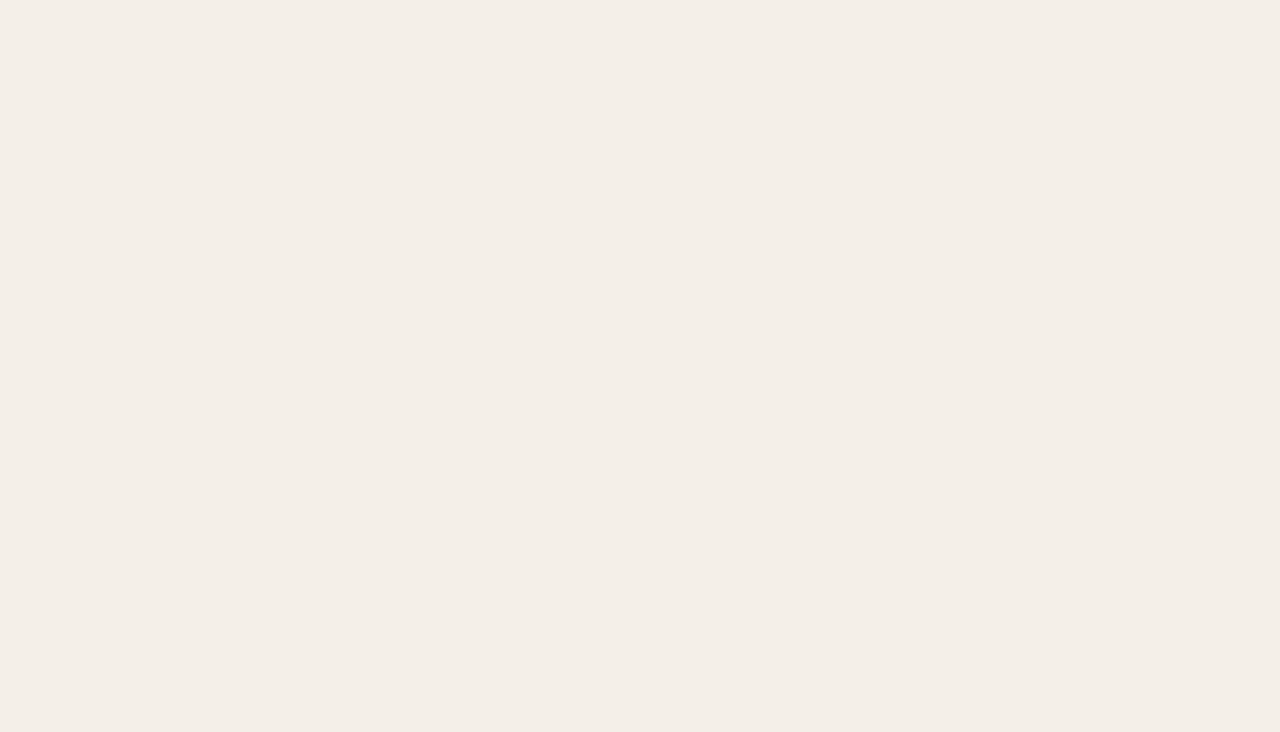
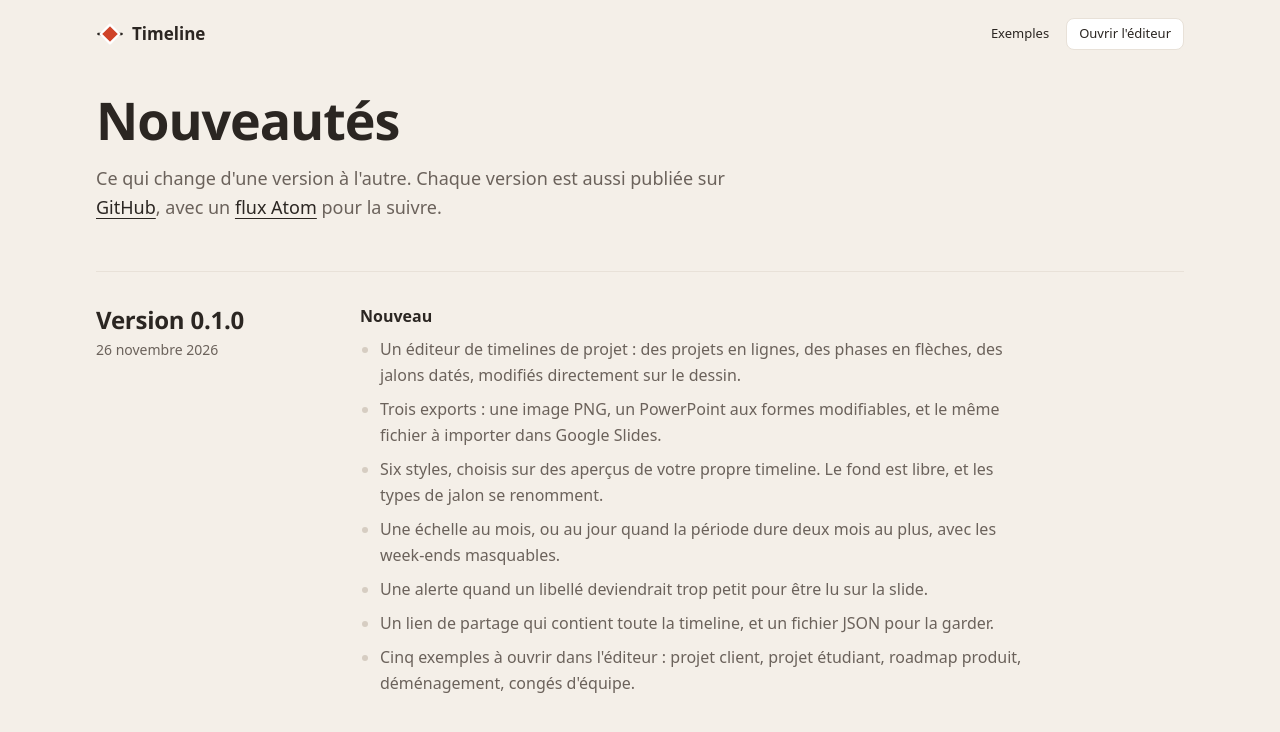
Before and after one commit to csanchez-jetdev/timeline, a Nuxt app: page /nouveautes in a window 1280 px wide. Before the commit this address had no page. Shown: the top 732 px of the page. Built offline with nearby package versions, Linux system fonts and the light colour scheme.

Commit message:
feat: ajoute le journal des nouveautés et numérote la version 0.1.0

```diff
--- a/app/pages/index.vue
+++ b/app/pages/index.vue
@@ -85,6 +85,7 @@ const GESTES = [
       <span class="flex items-center gap-2"><BrandMark class="size-5" /> Timeline</span>
       <span>Exports PNG, PowerPoint et Google Slides. Aucun compte.</span>
       <a href="https://github.com/csanchez-jetdev/timeline" target="_blank" rel="noopener" class="ml-auto underline-offset-4 hover:text-ink hover:underline">Code source sur GitHub</a>
+      <NuxtLink to="/nouveautes" class="underline-offset-4 hover:text-ink hover:underline">Nouveautés</NuxtLink>
       <NuxtLink to="/editeur" class="underline-offset-4 hover:text-ink hover:underline">Ouvrir l'éditeur</NuxtLink>
     </footer>
   </div>
--- /dev/null
+++ b/app/pages/nouveautes.vue
@@ -0,0 +1,50 @@
+<script setup lang="ts">
+import { NOUVEAUTES } from '~/utils/nouveautes'
+
+useSeoMeta({
+  title: 'Nouveautés | Timeline',
+  description: 'Ce qui change dans Timeline, d\'une version à l\'autre.',
+})
+
+// Prérendue : la date s'écrit au build, en UTC pour ne pas glisser d'un jour selon le fuseau.
+const date = new Intl.DateTimeFormat('fr-FR', { dateStyle: 'long', timeZone: 'UTC' })
+const RUBRIQUES = [
+  { key: 'nouveau', titre: 'Nouveau' },
+  { key: 'ameliore', titre: 'Amélioré' },
+  { key: 'corrige', titre: 'Corrigé' },
+] as const
+const REPO = 'https://github.com/csanchez-jetdev/timeline'
+// Espace insécable devant « : ; ! ? » : la ponctuation ne passe pas seule à la ligne.
+const insecable = (s: string) => s.replace(/ (?=[:;!?»])|(?<=«) /g, ' ')
+</script>
+
+<template>
+  <div class="min-h-dvh bg-ground font-sans text-ink antialiased">
+    <SiteHeader />
+
+    <main class="mx-auto max-w-6xl px-5 pt-6 pb-16 sm:px-8">
+      <h1 class="font-display text-[clamp(2rem,4.5vw,3.25rem)] leading-[1.08] font-bold tracking-[-0.02em]">Nouveautés</h1>
+      <p class="mt-4 max-w-2xl text-lg leading-relaxed text-muted">
+        Ce qui change d'une version à l'autre. Chaque version est aussi publiée sur
+        <a :href="`${REPO}/releases`" class="text-ink underline underline-offset-4 hover:text-accent">GitHub</a>,
+        avec un <a :href="`${REPO}/releases.atom`" class="text-ink underline underline-offset-4 hover:text-accent">flux Atom</a>
+        pour la suivre.
+      </p>
+
+      <article v-for="v in NOUVEAUTES" :key="v.version" class="mt-12 grid gap-x-10 gap-y-4 border-t border-line pt-8 md:grid-cols-[14rem_1fr]">
+        <header>
+          <h2 class="font-display text-2xl font-bold tracking-[-0.01em]">Version {{ v.version }}</h2>
+          <p class="mt-1 text-sm text-muted"><time :datetime="v.date">{{ date.format(new Date(`${v.date}T00:00:00Z`)) }}</time></p>
+        </header>
+        <div class="flex max-w-2xl flex-col gap-6">
+          <section v-for="r in RUBRIQUES.filter(r => v[r.key]?.length)" :key="r.key">
+            <h3 class="font-semibold">{{ r.titre }}</h3>
+            <ul class="mt-2 flex list-disc flex-col gap-2 pl-5 leading-relaxed text-muted marker:text-line-strong">
+              <li v-for="item in v[r.key]" :key="item">{{ insecable(item) }}</li>
+            </ul>
+          </section>
+        </div>
+      </article>
+    </main>
+  </div>
+</template>
--- /dev/null
+++ b/app/utils/nouveautes.ts
@@ -0,0 +1,29 @@
+/**
+ * Le journal des nouveautés, de la version la plus récente à la plus ancienne, affiché par
+ * la page /nouveautes. Une entrée se lit sans connaître le code : elle dit ce qui change
+ * pour la personne qui utilise l'outil. Publier une version : voir le README.
+ */
+export interface Version {
+  version: string
+  /** Date de publication, AAAA-MM-JJ. */
+  date: string
+  nouveau?: string[]
+  ameliore?: string[]
+  corrige?: string[]
+}
+
+export const NOUVEAUTES: Version[] = [
+  {
+    version: '0.1.0',
+    date: '2026-11-26',
+    nouveau: [
+      'Un éditeur de timelines de projet : des projets en lignes, des phases en flèches, des jalons datés, modifiés directement sur le dessin.',
+      'Trois exports : une image PNG, un PowerPoint aux formes modifiables, et le même fichier à importer dans Google Slides.',
+      'Six styles, choisis sur des aperçus de votre propre timeline. Le fond est libre, et les types de jalon se renomment.',
+      'Une échelle au mois, ou au jour quand la période dure deux mois au plus, avec les week-ends masquables.',
+      'Une alerte quand un libellé deviendrait trop petit pour être lu sur la slide.',
+      'Un lien de partage qui contient toute la timeline, et un fichier JSON pour la garder.',
+      'Cinq exemples à ouvrir dans l\'éditeur : projet client, projet étudiant, roadmap produit, déménagement, congés d\'équipe.',
+    ],
+  },
+]
--- a/nuxt.config.ts
+++ b/nuxt.config.ts
@@ -10,7 +10,7 @@ export default defineNuxtConfig({
   // dans le navigateur : la timeline ne quitte jamais le poste, le lien la
   // porte dans son fragment.
   routeRules: { '/editeur': { ssr: false } },
-  nitro: { prerender: { routes: ['/', '/editeur', ...EXEMPLES.map(e => `/exemples/${e.slug}`)] } },
+  nitro: { prerender: { routes: ['/', '/editeur', '/nouveautes', ...EXEMPLES.map(e => `/exemples/${e.slug}`)] } },
   runtimeConfig: {
     public: {
       rybbitSiteId: '', // NUXT_PUBLIC_RYBBIT_SITE_ID
--- a/package.json
+++ b/package.json
@@ -1,5 +1,6 @@
 {
   "name": "timeline",
+  "version": "0.1.0",
   "type": "module",
   "private": true,
   "license": "AGPL-3.0-only",
--- a/scripts/check.ts
+++ b/scripts/check.ts
@@ -11,7 +11,9 @@ import { decodeTimeline, encodeTimeline, HASH_PREFIX } from '../app/utils/share.
 import { contrast } from '../app/utils/styles.ts'
 import { sameRef } from '../app/utils/svg.ts'
 import { EXEMPLE, EXEMPLES } from '../app/utils/exemples.ts'
-import { bounds, fromDay, normalizeTimeline, STYLES, type Timeline, TimelineError, toDay } from '../app/utils/timeline.ts'
+import { NOUVEAUTES } from '../app/utils/nouveautes.ts'
+import pkg from '../package.json' with { type: 'json' }
+import { bounds, fromDay, isDate, normalizeTimeline, STYLES, type Timeline, TimelineError, toDay } from '../app/utils/timeline.ts'
 
 const clone = <T>(v: T): T => structuredClone(v)
 const TODAY = '2026-11-25'
@@ -159,6 +161,19 @@ for (const [name, t] of cas) for (const style of STYLES) {
 }
 console.log('mise en page : ok')
 
+// Le journal des nouveautés : versions uniques et datées, la plus récente en tête, égale à package.json.
+{
+  const versions = NOUVEAUTES.map(v => v.version)
+  assert.equal(new Set(versions).size, versions.length, 'version en double')
+  assert.equal(versions[0], pkg.version, 'la première entrée doit porter la version de package.json')
+  for (const [i, v] of NOUVEAUTES.entries()) {
+    assert.ok(isDate(v.date), `${v.version} : date invalide`)
+    assert.ok(i === 0 || NOUVEAUTES[i - 1]!.date >= v.date, `${v.version} : les versions vont de la plus récente à la plus ancienne`)
+    assert.ok(v.nouveau?.length || v.ameliore?.length || v.corrige?.length, `${v.version} : entrée vide`)
+  }
+  console.log('nouveautés : ok')
+}
+
 // Le lien : l'aller-retour rend exactement la timeline, un lien abîmé est refusé proprement.
 {
   const grand = normalizeTimeline({ titre: 'Grand', projets: Array.from({ length: 6 }, () => clone(EXEMPLE.projets)).flat() })
```
Also changed, not shown: 1 other file (tests, documents, lock files or other folders).
